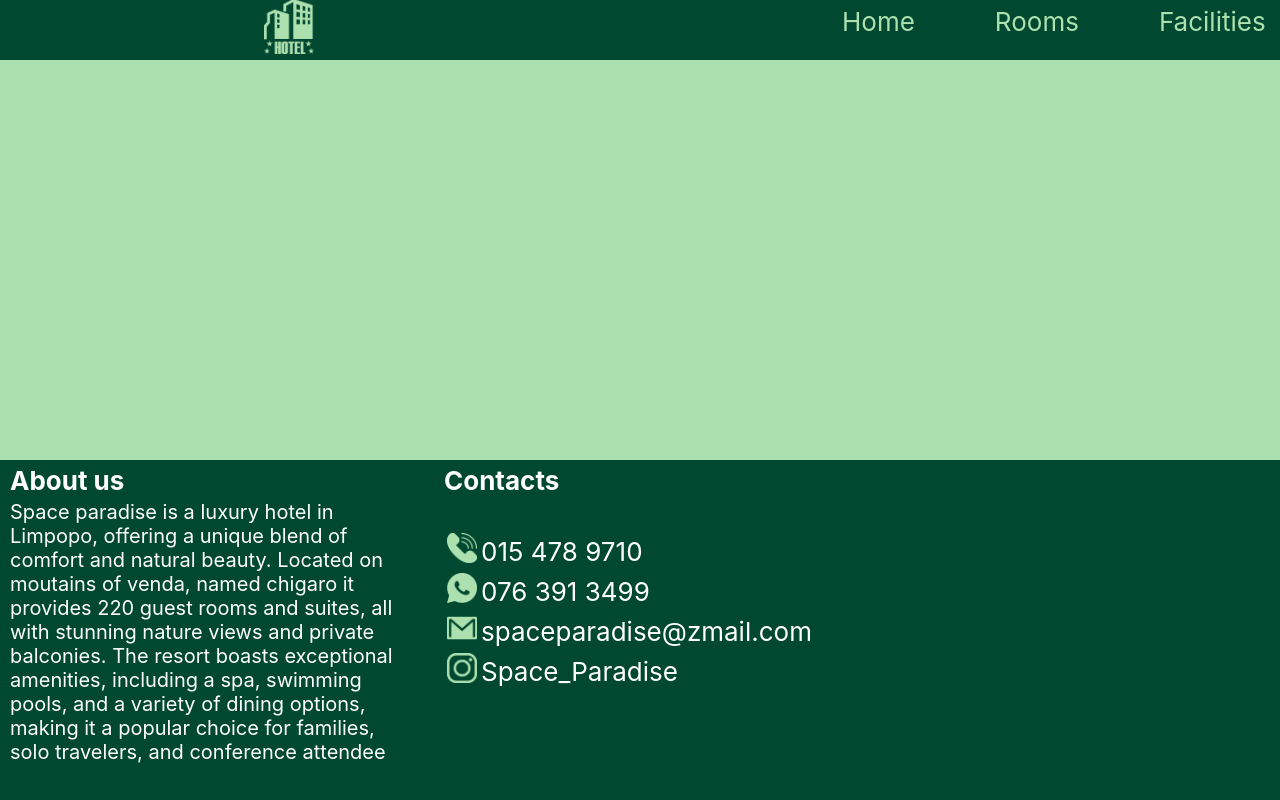
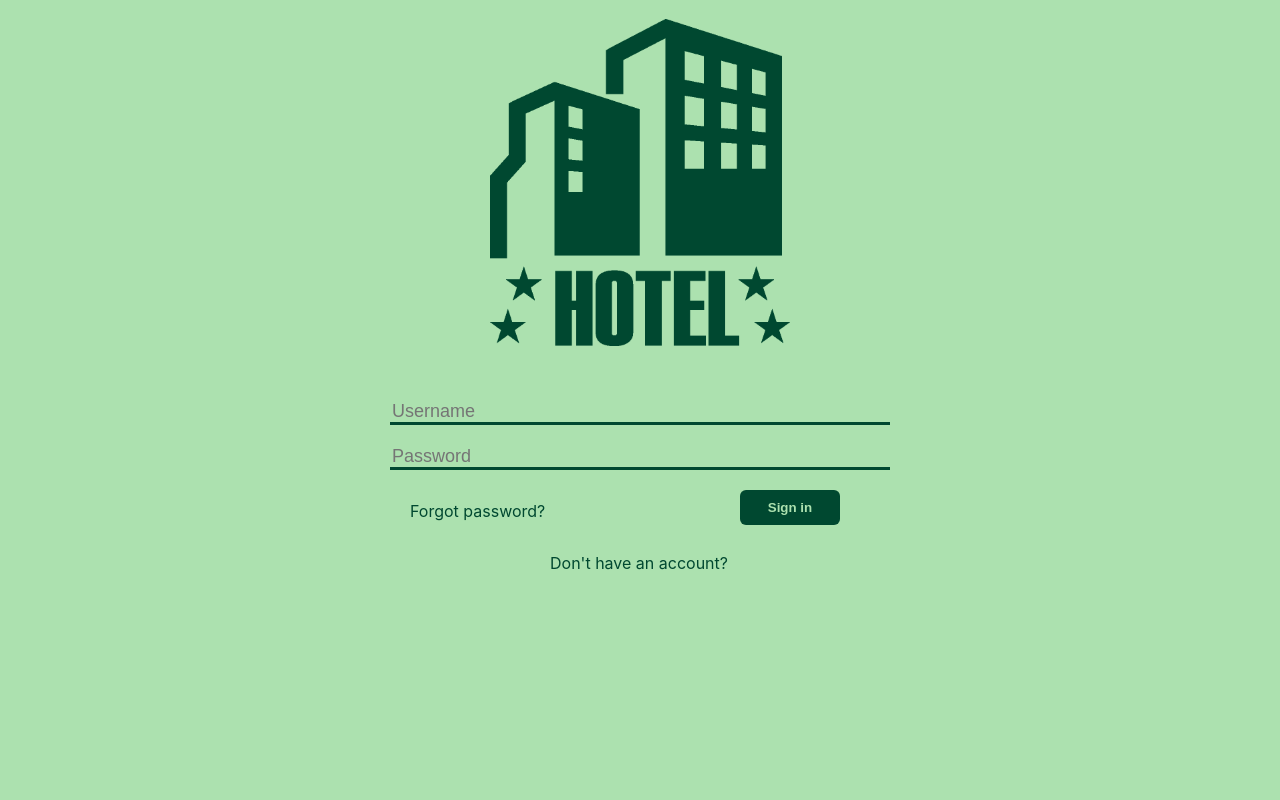
Before and after one commit to unidentified23/Hotel-Website, a React (Create React App) app: page /signin in a window 1280 px wide. Built offline with nearby package versions, Linux system fonts and the light colour scheme; a web font is replaced by a local one.

Commit message:
2nd commit

```diff
--- a/src/App.css
+++ b/src/App.css
@@ -39,7 +39,7 @@ body, html {
   width: 100%;
   height: 60px;
   position: relative;
-  bottom: 0px;
+
 
 }
 .logo{
@@ -60,7 +60,7 @@ body, html {
   background-color: #ACE1AF;
   height: 600px;
   position: relative;
-  top: 50px;
+  bottom: 15%;
   margin: 0 auto;
   box-shadow: 5px 5px 5px 5px #004830;
   border: #004830;
@@ -133,7 +133,7 @@ body, html {
 
 .OFI{
    position: relative;
-  top: 50px;
+
   color: #004830;
    text-align: center;
 
@@ -192,6 +192,8 @@ body, html {
   text-align: center;
   height: 340px;
   color: #ACE1AF;
+  position: relative;
+  bottom: 350px;
 }
 
 .roomPic{
@@ -256,6 +258,8 @@ position: relative;
   text-align: center;
   height: 340px;
   color: #ACE1AF;
+  position: relative;
+  bottom: 350px;
 }
 
 .oroomName{
@@ -294,9 +298,10 @@ position: relative;
   color: #004830;
   text-align: center;
   font-family: "Imperial Script", "cursive";
+  position: relative;
+  bottom: 300px;
 
 }
-
 .faciContainer{
   box-shadow: 5px 5px 5px 5px #004830;
   border: #004830;
@@ -344,9 +349,9 @@ color: #004830;
 .bottomNavheader{
   background-color: #004830;
   width: 100%;
-  height: 450px;
+  height: 300px;
   position: relative;
-  top: 50%;
+  top: 132%;
   display: flex;
   gap: 60px;
 }
@@ -376,3 +381,71 @@ color: #004830;
   position: relative;
   bottom: 30px;
 }
+
+.sighninH{
+  position: relative;
+  top: 300px;
+  color: #004830;
+  text-align: center;
+}
+
+.signinBtn{
+  width: 100px;
+  position: relative;
+  left: 350px;
+
+}
+
+.signinBtn:hover{
+  background-color: #ACE1AF;
+  border: 3px solid #004830;
+  color: #004830;
+
+}
+.FPassLink{
+  position:relative;
+  bottom: 60px;
+  left: 20px;
+  font-size: medium;
+  color: #004830;
+  width: fit-content;
+}
+
+.FPassLink:hover{
+  color: white;
+}
+
+.HotelLogo {
+  position: relative;
+  bottom: 800px;
+  left: 100px;
+  width: 300px;
+}
+.HotelLogoSignin {
+
+  position: relative;
+  bottom: 670px;
+  left: 100px;
+  width: 300px;
+}
+.newAccLink{
+    position:relative;
+  bottom: 80px;
+  left: 160px;
+  font-size: medium;
+  color: #004830;
+  width: fit-content;
+}
+
+.newAccLink:hover{
+  color: white;
+}
+
+.intruction{
+  position:relative;
+  bottom: 170px;
+  left: 30px;
+  font-size: medium;
+  color: #004830;
+  width: fit-content;
+}
--- a/src/App.js
+++ b/src/App.js
@@ -1,29 +1,15 @@
 import "./App.css";
-import { BrowserRouter, Routes, Route } from "react-router-dom";
-import Home from "./Home";
-import Navbar from "./navbar";
-import Rooms from "./rooms";
-import Facilities from "./facilities";
-import BottomNavbar from "./bottomNavbar";
+import { BrowserRouter } from "react-router-dom";
+import Routes from "./routes";
 
 function App() {
+
   return (
     <div className="App">
 
+
       <BrowserRouter>
-
-          <Navbar />
-
-           <Routes>
-            <Route path="/" element={<Home />} />
-            <Route path="/rooms" element={<Rooms />} />
-            <Route path="/facilities" element={<Facilities />} />
-            <Route path="/bottomNavbar" element={<BottomNavbar />} />
-
-          </Routes>
-
-          <BottomNavbar/>
-
+      <Routes/>
       </BrowserRouter>
 
     </div>
--- /dev/null
+++ b/src/forgotpass.js
@@ -0,0 +1,18 @@
+import Logo from "./images/hotellogo.png";
+
+function forgotpass() {
+  return (
+    <div>
+           <div className='inputContainer'>
+            <input type='text' placeholder='Enter Email' />
+            <button className='signinBtn' >Submit</button>
+
+            <p className='intruction'  >An email with reset link will be sent to your email entered below </p>
+             <img  src={Logo} alt='logo' className="HotelLogoSignin "   />
+        </div>
+
+    </div>
+  )
+}
+
+export default forgotpass
--- /dev/null
+++ b/src/routes.js
@@ -0,0 +1,33 @@
+import { Routes, Route,useLocation } from "react-router-dom";
+import Home from "./Home";
+import Navbar from "./navbar";
+import Rooms from "./rooms";
+import Facilities from "./facilities";
+import BottomNavbar from "./bottomNavbar";
+import Signin from "./signin";
+import Signup from "./signup";
+import Forgotpass from "./forgotpass";
+
+function AppRoutes() {
+    const location = useLocation();
+  return (
+    <div>
+        {!["/signin", "/signup", "/forgotpass"].includes(location.pathname) && (<><Navbar /> <BottomNavbar/> </> )}
+
+           <Routes>
+            <Route path="/" element={<Home />} />
+            <Route path="/rooms" element={<Rooms />} />
+            <Route path="/facilities" element={<Facilities />} />
+            <Route path="/signin" element={<Signin />} />
+            <Route path="/bottomNavbar" element={<BottomNavbar />} />
+            <Route path="/signup" element={<Signup />} />
+            <Route path="/forgotpass" element={<Forgotpass />} />
+
+          </Routes>
+
+
+    </div>
+  )
+}
+
+export default AppRoutes
--- /dev/null
+++ b/src/signin.js
@@ -0,0 +1,32 @@
+import Logo from "./images/hotellogo.png";
+import { useNavigate } from "react-router-dom";
+
+function Signin() {
+  const navigate = useNavigate();
+    const nextPage = () => {
+    navigate("/"); // this should match your <Route path="/nextpage" />
+  };
+     const SignupPage = () => {
+    navigate("/signup"); // this should match your <Route path="/nextpage" />
+  };
+   const ForgotPass = () => {
+    navigate("/forgotpass"); // this should match your <Route path="/nextpage" />
+  };
+
+  return (
+    <div className='signinbody'>
+
+        <div className='inputContainer'>
+            <input type='text' placeholder='Username' />
+            <input type='Password' placeholder='Password' />
+            <button className='signinBtn' onClick={nextPage}>Sign in</button>
+            <p className='FPassLink' onClick={ForgotPass} >Forgot password? </p>
+              <p className='newAccLink' onClick={SignupPage} >Don't have an account? </p>
+             <img  src={Logo} alt='logo' className="HotelLogoSignin "   />
+        </div>
+
+    </div>
+  )
+}
+
+export default Signin
--- /dev/null
+++ b/src/signup.js
@@ -0,0 +1,36 @@
+import Logo from "./images/hotellogo.png";
+import { useNavigate } from "react-router-dom";
+
+function Signup() {
+   const navigate = useNavigate();
+    const nextPage = () => {
+    navigate("/"); // this should match your <Route path="/nextpage" />
+  };
+   const SigninPage = () => {
+    navigate("/signin"); // this should match your <Route path="/nextpage" />
+  };
+
+
+  return (
+    <div>
+                <div className='inputContainer'>
+
+            <input type='text' placeholder='Firstname' />
+            <input type='text' placeholder='Lastname' />
+            <input type='text' placeholder='Username' />
+            <input type='Password' placeholder='Password' />
+            <input type='text' placeholder='Email' />
+            <input type='text' placeholder='gender' />
+            <input type='tel' placeholder='Phone Number' />
+
+            <button className='signinBtn' onClick={nextPage} >Register</button>
+            <p className='FPassLink' onClick={SigninPage} >Already registered? </p>
+            <img  src={Logo} alt='logo' className="HotelLogo"   />
+        </div>
+
+
+    </div>
+  )
+}
+
+export default Signup
--- a/src/style.css
+++ b/src/style.css
@@ -46,3 +46,28 @@ button:hover {
   background: #ACE1AF;
   color: #004830;
 }
+
+/*------Signin Page----*/
+
+
+.inputContainer{
+  display: flex;
+  flex-direction: column;
+  gap: 20px;
+  position: relative;
+  top: 400px;
+
+  width: 500px;
+
+
+}
+.inputContainer input{
+  height: 20px;
+   border: none;
+  border-bottom: 3px solid #004830;
+  background-color: #ACE1AF;
+  font-size: large;
+  color: #004830;
+
+
+}
```
Also changed, not shown: src/images/hotellogo.png (added).
